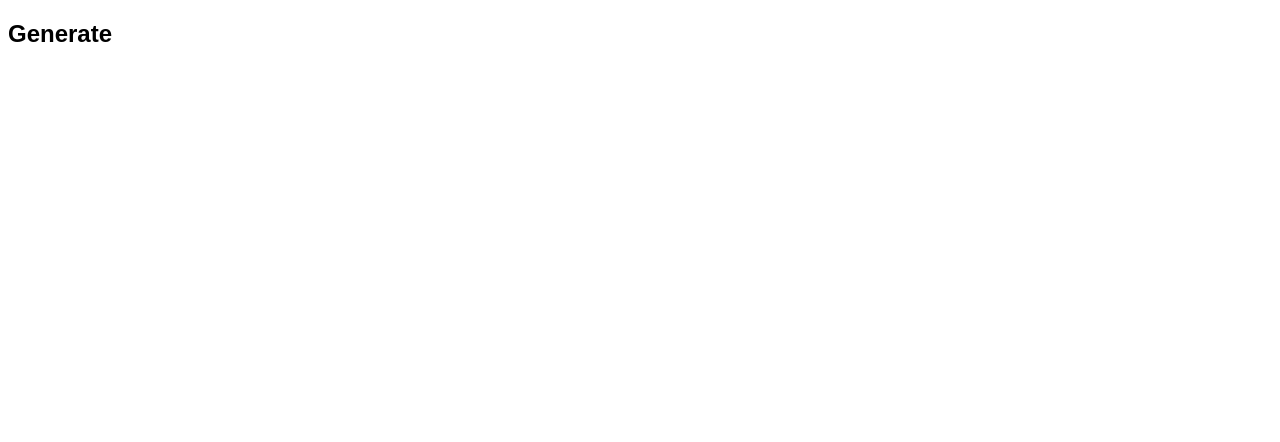
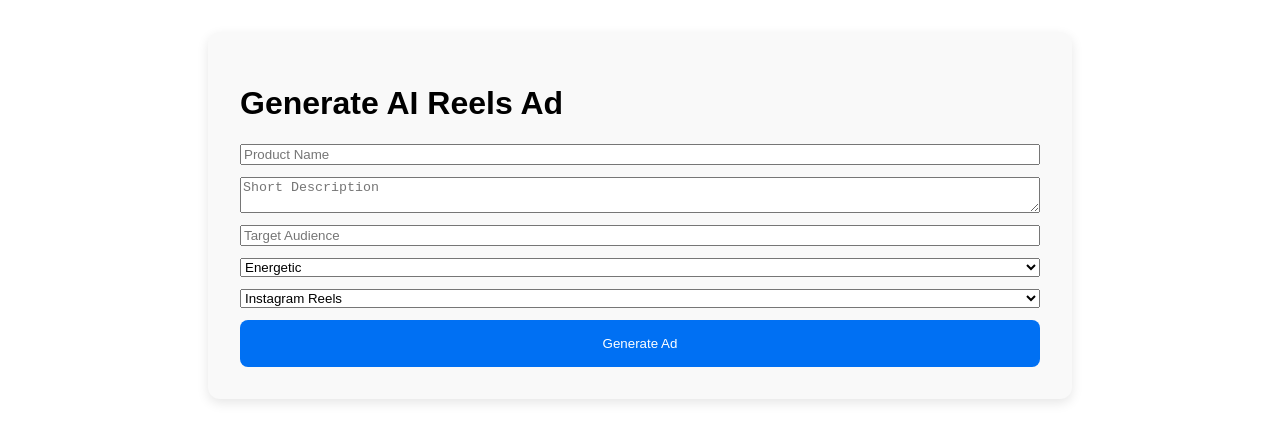
Before and after one commit to hundessa999/REELFORGE-, a Next.js app: page /generate in a window 1280 px wide. Shown: the top 442 px of the page. Built offline with nearby package versions, Linux system fonts and the light colour scheme.

Commit message:
Update generate.tsx

```diff
--- a/pages/generate.tsx
+++ b/pages/generate.tsx
@@ -1 +1,97 @@
-export default function Generate(){return <h2>Generate</h2>}
+import { useState } from "react";
+import axios from "axios";
+
+export default function GeneratePage() {
+  const [form, setForm] = useState({
+    productName: "",
+    description: "",
+    targetAudience: "",
+    tone: "Energetic",
+    platform: "Instagram Reels",
+    email: "demo@reelforge.com" // Demo email for MVP
+  });
+
+  const [result, setResult] = useState<any>(null);
+  const [loading, setLoading] = useState(false);
+  const [error, setError] = useState("");
+
+  const handleChange = (e: React.ChangeEvent<HTMLInputElement | HTMLSelectElement | HTMLTextAreaElement>) => {
+    setForm({ ...form, [e.target.name]: e.target.value });
+  };
+
+  const handleSubmit = async (e: React.FormEvent) => {
+    e.preventDefault();
+    setLoading(true);
+    setError("");
+    setResult(null);
+    try {
+      const res = await axios.post("/api/generate", form);
+      setResult(res.data.content);
+    } catch (err: any) {
+      setError(err.response?.data?.error || "Error generating ad");
+    }
+    setLoading(false);
+  };
+
+  return (
+    <main style={{
+      maxWidth: 800,
+      margin: "2rem auto",
+      padding: "2rem",
+      fontFamily: "sans-serif",
+      backgroundColor: "#f9f9f9",
+      borderRadius: 12,
+      boxShadow: "0 4px 12px rgba(0,0,0,0.1)"
+    }}>
+      <h1>Generate AI Reels Ad</h1>
+
+      <form onSubmit={handleSubmit} style={{ display: "flex", flexDirection: "column", gap: 12, marginTop: 16 }}>
+        <input type="text" name="productName" placeholder="Product Name" value={form.productName} onChange={handleChange} required />
+        <textarea name="description" placeholder="Short Description" value={form.description} onChange={handleChange} required />
+        <input type="text" name="targetAudience" placeholder="Target Audience" value={form.targetAudience} onChange={handleChange} required />
+
+        <select name="tone" value={form.tone} onChange={handleChange}>
+          <option>Energetic</option>
+          <option>Professional</option>
+          <option>Funny</option>
+          <option>Premium</option>
+        </select>
+
+        <select name="platform" value={form.platform} onChange={handleChange}>
+          <option>Instagram Reels</option>
+          <option>TikTok</option>
+          <option>YouTube Shorts</option>
+        </select>
+
+        <button type="submit" disabled={loading} style={{
+          padding: "1rem 2rem",
+          backgroundColor: "#0070f3",
+          color: "#fff",
+          border: "none",
+          borderRadius: 8,
+          cursor: "pointer"
+        }}>
+          {loading ? "Generating..." : "Generate Ad"}
+        </button>
+      </form>
+
+      {error && <p style={{ color: "red", marginTop: 12 }}>{error}</p>}
+
+      {result && (
+        <div style={{ marginTop: 24 }}>
+          <h2>Hooks</h2>
+          <ul>{result.hooks?.map((hook: string, i: number) => <li key={i}>{hook}</li>)}</ul>
+
+          <h2>Script</h2>
+          <p>{result.script}</p>
+
+          <h2>Caption</h2>
+          <p>{result.caption}</p>
+
+          <h2>Hashtags</h2>
+          <p>{result.hashtags?.join(" ")}</p>
+        </div>
+      )}
+    </main>
+  );
+}
```
